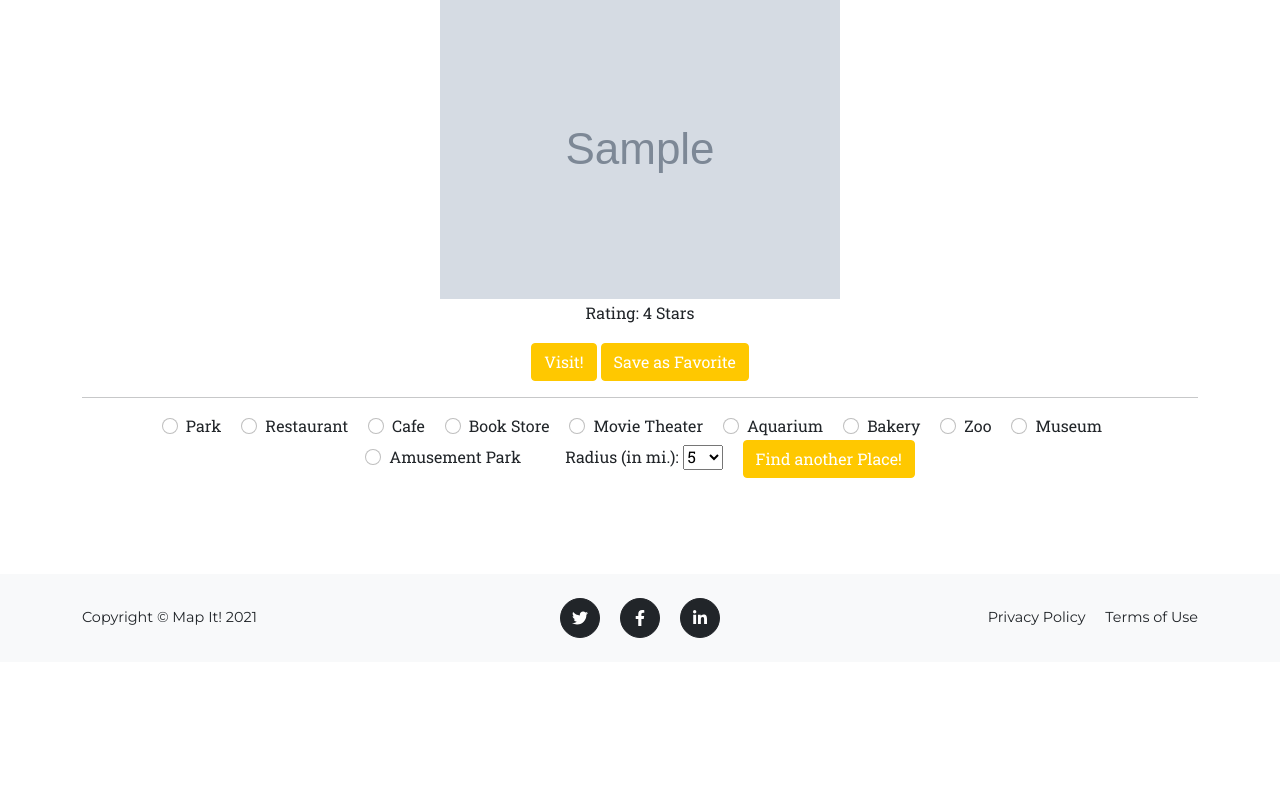
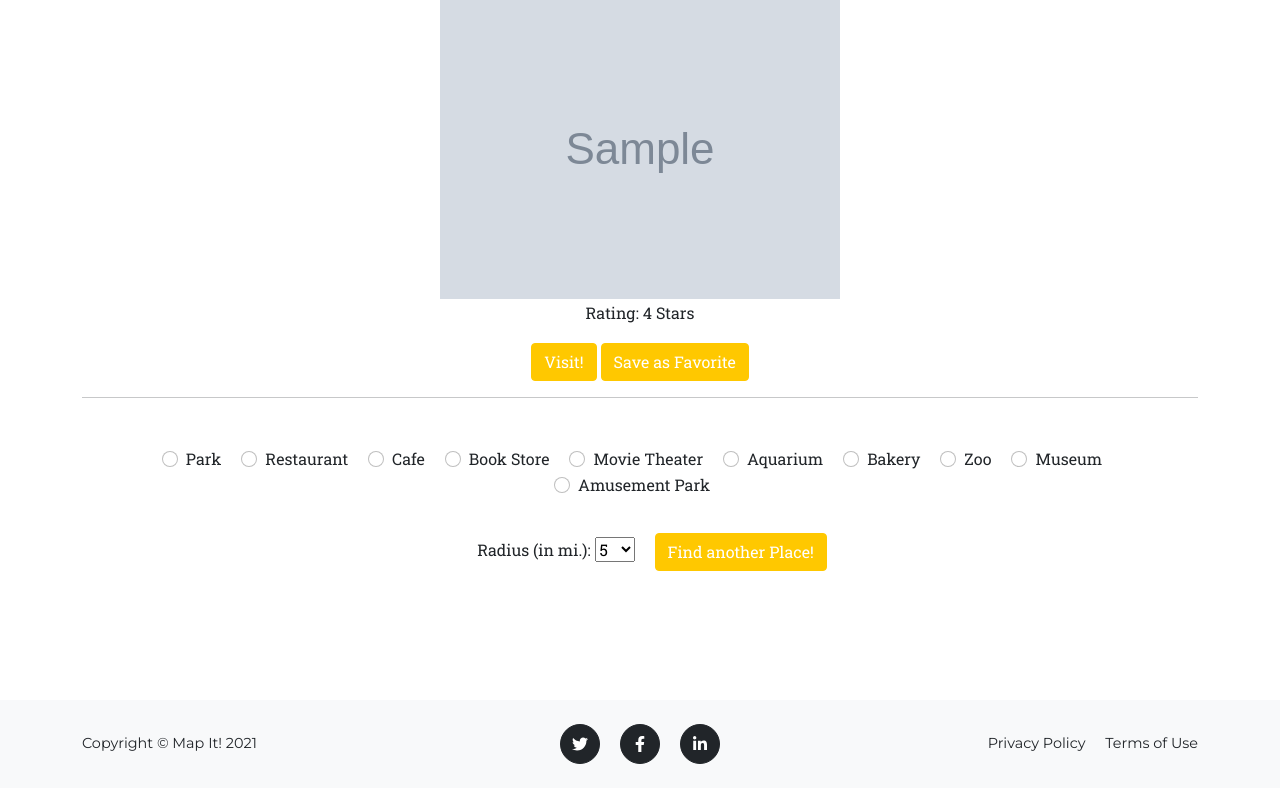
Before and after one commit to wylandcrews/SWE-Final-Project, a Flask app: template templates/index.html in a window 1280 px wide. Shown: the part 2100-2888 px from the top of the page. Before the commit the page ends 2738 px from the top, so only its background shows below. Run offline with Flask 2, Linux system fonts and the light colour scheme; the template is opened without the code that fills it: most values are stand-ins (such as "Sample title", 1, 10 or a date in 2020); grey boxes marked "Sample" are stand-in pictures.

Commit message:
Index page styling changes

```diff
--- a/templates/index.html
+++ b/templates/index.html
@@ -92,6 +92,7 @@
                         </p>
                         {% endfor %}
                     </div>
+                    <div style="padding-bottom: 3%;"></div>
                     <form action="/recommend" method="post">
                         <div class="form-check form-check-inline">
                             <input class="form-check-input" type="radio" name="inlineRadioOptions" id="inlineRadio1"
@@ -153,6 +154,7 @@
                             <label class="form-check-label" for="inlineRadio10">Amusement Park</label>
                         </div>
 
+                        <div style="padding-top: 3%; padding-bottom: 3%;">
                             <div class="form-check form-check-inline">
                                 <label for="radius">Radius (in mi.):</label>
                                 <select name="radius" id="radius">
@@ -164,6 +166,7 @@
                                 </select>
                             </div>
                             <input class="btn btn-primary" type="submit" value="Find a Place!">
+                        </div>
                     </form>
                     {% endif %}
                     {% endwith %}
@@ -182,6 +185,7 @@
                     </form>
                     <br>
                     <hr>
+                    <div style="padding-bottom: 3%;"></div>
                     <form action="/recommend" method="post">
                         <div class="form-check form-check-inline">
                             <input class="form-check-input" type="radio" name="inlineRadioOptions" id="inlineRadio1"
@@ -242,6 +246,8 @@
                                 value="amusement_park">
                             <label class="form-check-label" for="inlineRadio10">Amusement Park</label>
                         </div>
+
+                        <div style="padding-top: 3%; padding-bottom: 3%;">
                             <div class="form-check form-check-inline">
                                 <label for="radius">Radius (in mi.):</label>
                                 <select name="radius" id="radius">
@@ -253,6 +259,7 @@
                                 </select>
                             </div>
                             <input class="btn btn-primary" type="submit" value="Find another Place!">
+                        </div>
                     </form>
                     {% endif %}
                     {% endif %}
```
Lines whose indentation alone changed are shown as unchanged.
